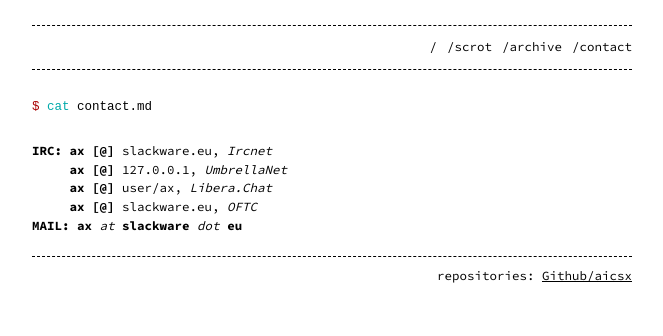
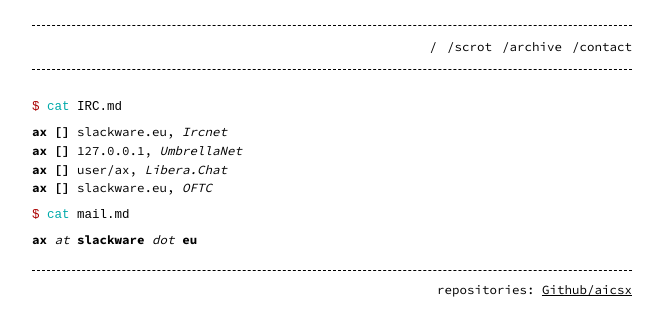
Before and after one commit to aicsx/ax, a Jekyll site: the page built from contact.md, in a window 1280 px wide. Shown: the top 336 px of the page, without its empty margins (308-971 px from the left). Built offline with Jekyll 4.4.1, drawn with Linux system fonts in a browser that asks for light colours.

Commit message:
re-update

```diff
--- a/contact.md
+++ b/contact.md
@@ -4,12 +4,13 @@ layout: page
 permalink: /contact
 ---
 {% highlight bash %}
-$ cat contact.md
+$ cat IRC.md
 {% endhighlight %}
-<p>&nbsp;</p>
-**IRC: ax [@]** slackware.eu, *Ircnet*
-     __ax [@]__ 127.0.0.1, *UmbrellaNet*
-     __ax [@]__ user/ax, *Libera.Chat*
-     __ax [@]__ slackware.eu, *OFTC*
-
-**MAIL: ax** *at* **slackware** *dot* **eu**
+__ax []__ slackware.eu, *Ircnet*
+__ax []__ 127.0.0.1, *UmbrellaNet*
+__ax []__ user/ax, *Libera.Chat*
+__ax []__ slackware.eu, *OFTC*
+{% highlight bash %}
+$ cat mail.md
+{% endhighlight %}
+__ax__ *at* **slackware** *dot* **eu**
```
